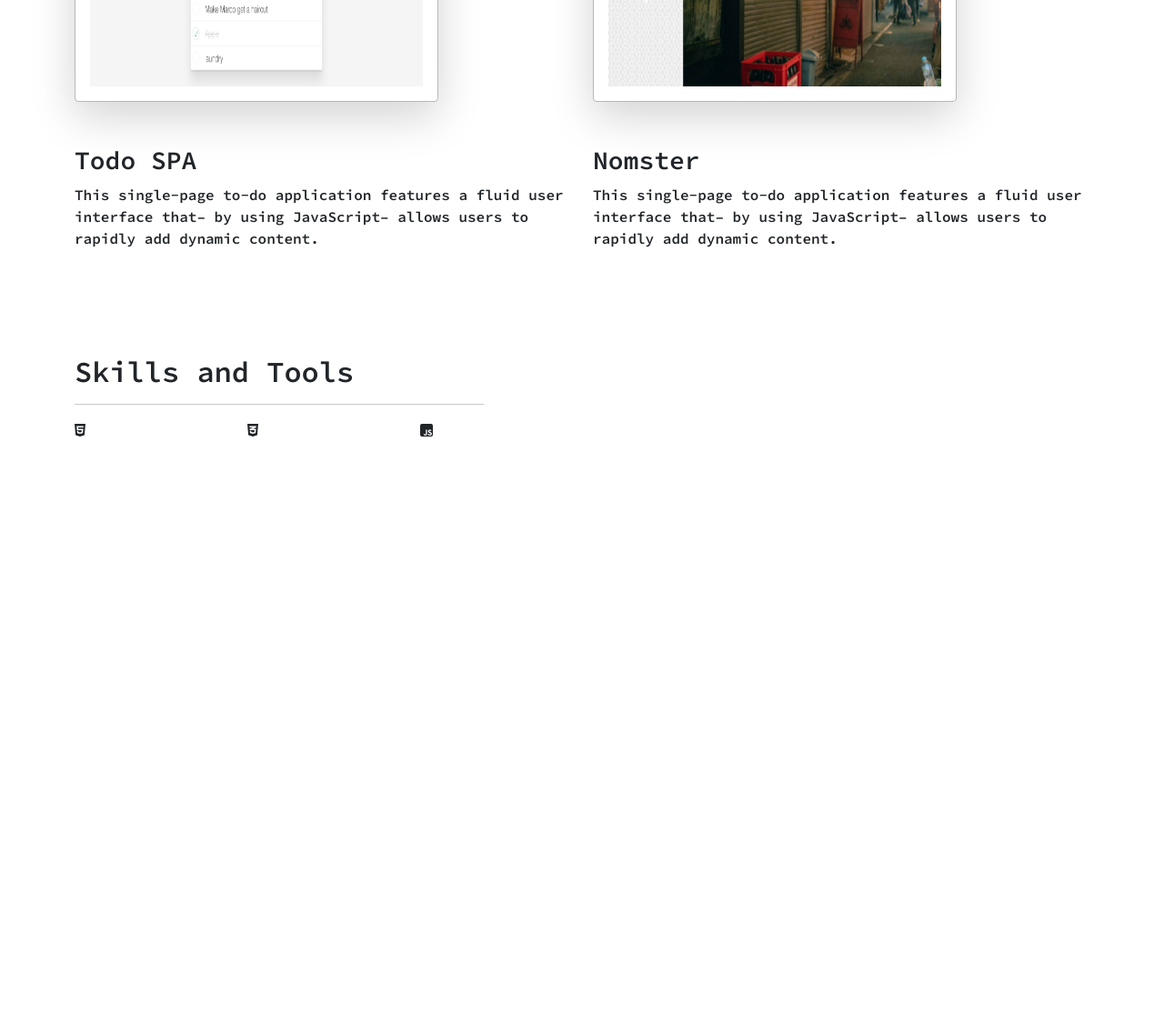
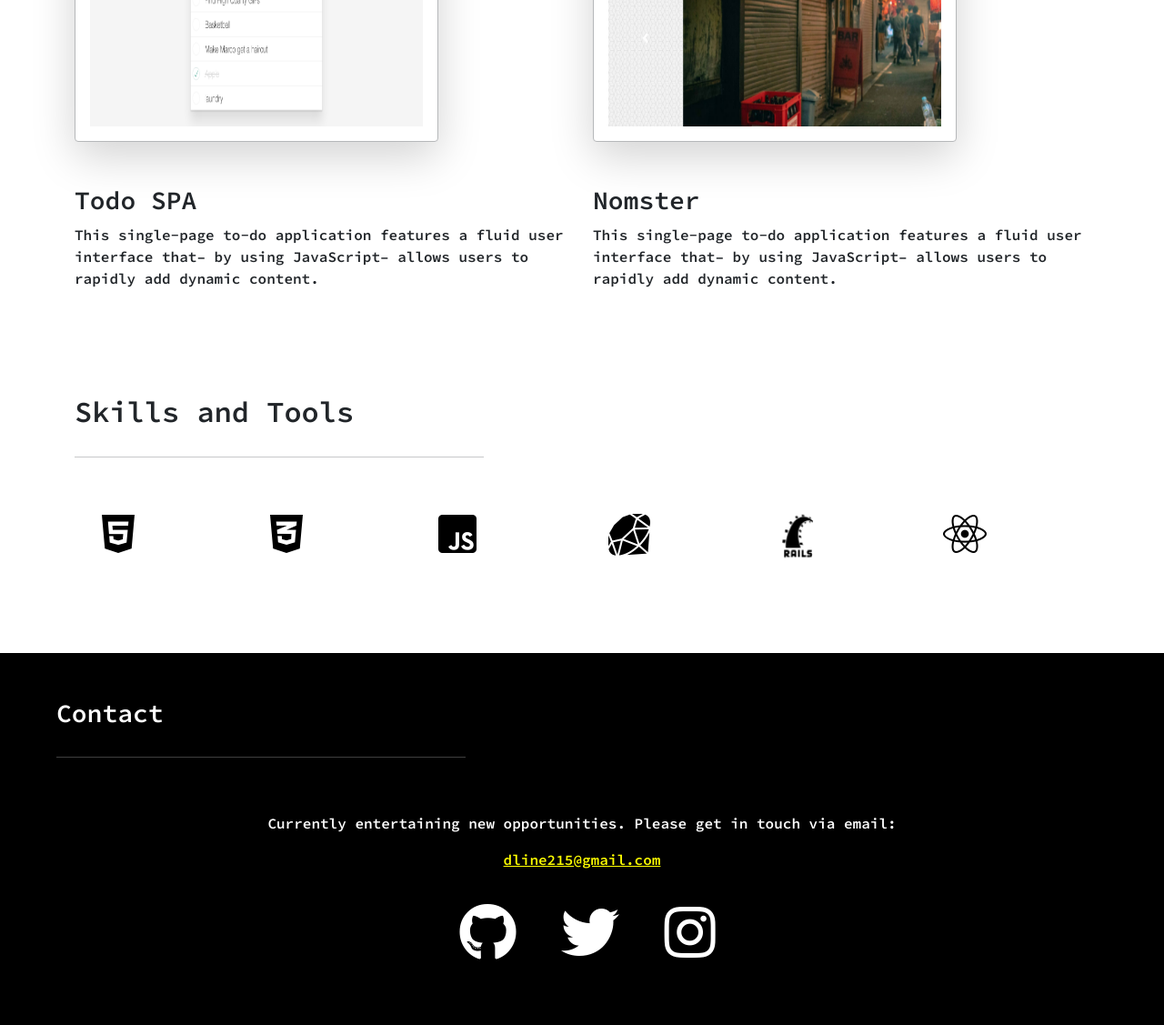
Before and after one commit to DavidLineman/new_portfolio, a plain HTML site: page index.html in a window 1280 px wide. Shown: the part 1630-2757 px from the top of the page at 91% size. Before the commit the page ends 2115 px from the top, so only its background shows below. Drawn offline with nearby package versions, Linux system fonts and the light colour scheme.

Commit message:
added links to app and social media icons

```diff
--- a/index.html
+++ b/index.html
@@ -14,6 +14,8 @@
     <link rel="stylesheet" href="style.css">
     <!-- CSS only -->
     <link href="https://cdn.jsdelivr.net/npm/bootstrap@5.1.1/dist/css/bootstrap.min.css" rel="stylesheet" integrity="sha384-F3w7mX95PdgyTmZZMECAngseQB83DfGTowi0iMjiWaeVhAn4FJkqJByhZMI3AhiU" crossorigin="anonymous">
+    <link rel="stylesheet" href="https://pro.fontawesome.com/releases/v5.10.0/css/all.css" integrity="sha384-AYmEC3Yw5cVb3ZcuHtOA93w35dYTsvhLPVnYs9eStHfGJvOvKxVfELGroGkvsg+p" crossorigin="anonymous"/>
+    <script>history.scrollRestoration = "manual"</script>
   </head>
   <body>
 
@@ -24,10 +26,10 @@
           <li><a href="#" class="nav-link">ABOUT</a></li>
           <li><a href="#apps" class="nav-link">WEB APPS</a></li>
           <li><a href="#skills" class="nav-link">SKILLS &amp; TOOLS</a></li>
-          <li class="contact"><a href="#contact" class="nav-link">CONTACT</a></li>
+          <li><a href="#contact" class="nav-link">CONTACT</a></li>
         </ul>
         <hr class="page-break"/>
-        <h3>Software Engineer</h3>
+        <h3 class="title">Software Engineer</h3>
         <p class="about-me">Lorem ipsum dolor sit amet, consectetur adipisicing elit, sed do eiusmod
           tempor incididunt ut labore et dolore magna aliqua. Ut enim ad minim veniam,
           quis nostrud exercitation ullamco laboris nisi ut aliquip ex ea commodo
@@ -41,13 +43,13 @@
       <hr class="page-break-2"/>
        <div class="row">
          <div class="col-lg">
-           <img class="gram shadow-lg p-3 mb-5 bg-white rounded" src="./images/grammable.PNG">
+           <a href="https://grammable-david-lineman.herokuapp.com/"><img class="app-img gram shadow-lg p-3 mb-5 bg-white rounded" src="./images/grammable.PNG"></a>
            <h4>Grammable</h4>
            <p>An Instagram clone that was built using industry-standard, test-driven
             development following numerous red/green/refactor cycles.</p>
          </div>
          <div class="col-lg">
-          <img class="flixter shadow-lg p-3 mb-5 bg-white rounded" src="./images/flixter.PNG">
+          <a href="https://flixter-david-lineman.herokuapp.com/"><img class="app-img flixter shadow-lg p-3 mb-5 bg-white rounded" src="./images/flixter.PNG"></a>
           <h4>Flixter</h4>
           <p>A two-sided, video-streaming marketplace platform that
             features credit card payment capabilities, user role
@@ -58,14 +60,14 @@
        </div>
        <div class="row">
          <div class="col-lg">
-           <img class="todoster shadow-lg p-3 mb-5 bg-white rounded"src="./images/todoster.png">
+           <a href="https://todo-david-lineman.herokuapp.com/"><img class="app-img todoster shadow-lg p-3 mb-5 bg-white rounded"src="./images/todoster.png"></a>
            <h3>Todo SPA</h3>
            <p>This single-page to-do application features a
             fluid user interface that– by using JavaScript–
             allows users to rapidly add dynamic content.</p>
          </div>
          <div class="col-lg">
-          <img class="nomster shadow-lg p-3 mb-5 bg-white rounded"src="./images/nomster.PNG">
+          <a href="https://nomster-david-lineman.herokuapp.com/"><img class="app-img nomster shadow-lg p-3 mb-5 bg-white rounded"src="./images/nomster.PNG"></a>
           <h3>Nomster</h3>
           <p>This single-page to-do application features a
            fluid user interface that– by using JavaScript–
@@ -76,48 +78,52 @@
 
      <div class="container" id="skills">
        <h2>Skills and Tools</h2>
-       <hr class="page-break" />
-       <div class="row">
+       <hr class="page-break-3" />
+       <div class="row icons">
          <div class="col-12 col-sm-2">
-          <i class="fab fa-html5"></i>
+          <a href="https://developer.mozilla.org/en-US/docs/Web/HTML"><i class="fab fa-html5 fa-3x" id="html"></i></a>
          </div>
          <div class="col-12 col-sm-2">
-          <i class="fab fa-css3-alt"></i>
+          <a href="https://developer.mozilla.org/en-US/docs/Web/CSS"><i class="fab fa-css3-alt fa-3x" id="css"></i></a>
         </div>
         <div class="col-12 col-sm-2">
-          <i class="fab fa-js-square"></i>
+          <a href="https://www.javascript.com/"><i class="fab fa-js-square fa-3x" id="js"></i></a>
         </div>
         <div class="col-12 col-sm-2">
-
+          <a href="https://www.ruby-lang.org/en/"><img src="./images/icons8-ruby-programming-language-50.png" class="ruby"></a>
         </div>
         <div class="col-12 col-sm-2">
-
+          <a href="https://rubyonrails.org/"><img src="./images/282804_on_ruby_rails_icon.png" class="rails"></a>
         </div>
         <div class="col-12 col-sm-2">
-
+          <a href="https://reactjs.org/"><i class="fab fa-react fa-3x"></i></a>
         </div>
        </div>
      </div>
 
+     <div class ="container-fluid contact-me">
+      <h3 class="contact-headline" id="contact">Contact</h3>
+      <hr class="white-hr" />
+      <p class="contact-info text-center">
+        Currently entertaining new opportunities.
+        Please get in touch via email:
+      </p>
+
+      <p class="text-center">
+        <a href="mailto:dline215@gmail.com" class="contact-link">
+          dline215@gmail.com
+        </a>
+      </p>
+      <ul class="social text-center">
+        <li class="social-icon"><a href="https://github.com/DavidLineman"><i class="fab fa-github fa-4x white"></i></a></li>
+        <li class="social-icon"><a href="https://twitter.com/daveline215"><i class="fab fa-twitter fa-4x white"></i></a></li>
+        <li class="social-icon"><i class="fab fa-instagram fa-4x white"></i></li>
+      </ul>
+    </div>
 
 
 
 
-
-			<!-- <div class="about">
-
-				<h1>David Lineman</h1>
-
-				<h2>SOFTWARE ENGINEER</h2>
-
-				<hr class="grey"/>
-				<p class="bio">Lorem ipsum dolor sit amet, consectetur adipisicing elit, sed do eiusmod
-				tempor incididunt ut labore et dolore magna aliqua. Ut enim ad minim veniam,
-				quis nostrud exercitation ullamco laboris nisi ut aliquip ex ea commodo
-				consequat. Duis aute irure dolor in reprehenderit in voluptate velit esse
-				cillum dolore eu fugiat nulla pariatur. Excepteur sint occaecat cupidatat non
-				proident, sunt in culpa qui officia deserunt mollit anim id est laborum.</p>
-			</div> -->
 
 
 
--- a/style.css
+++ b/style.css
@@ -5,6 +5,14 @@
 body {
   font-family: 'Source Code Pro', monospace !important;
   margin: 0;
+}
+
+.name {
+  margin-bottom: 30px;
+}
+
+.title {
+  margin-top: 50px;
 }
 
 #about {
@@ -29,6 +37,11 @@ ul {
 .nav-link {
   color: black !important;
   margin-left: -25px;
+  margin-right: 30px;
+}
+
+.nav-link:hover {
+  text-decoration: underline;
 }
 
 ul > li {
@@ -47,15 +60,21 @@ ul > li {
 
 .page-break {
   width: 450px;
+  margin-bottom: 50x;
 }
 
 #apps {
   margin-top: 100px;
 }
 
+.app-img:hover {
+  border: 2px solid black;
+}
+
 .page-break-2 {
   width: 450px;
   margin-top: 30px;
+  margin-bottom: 60px;
 }
 
 .gram {
@@ -86,6 +105,68 @@ ul > li {
   margin-bottom: 100px;
 }
 
+.icons {
+  padding-left: 30px;
+  margin-top: 30px;
+  margin-bottom: 100px;
+}
+
+.page-break-3 {
+  width: 450px;
+  margin-top: 30px;
+  margin-bottom: 60px;
+}
+
 #skills {
   margin-top: 100px;
 }
+
+.rails {
+  height: 55px;
+  width: 50px;
+}
+
+i {
+  color: black;
+}
+
+.social-icon {
+  padding: 20px;
+  margin-bottom: 50px;
+}
+
+.contact-headline {
+  color: white;
+  margin-left: 50px;
+  padding-top: 50px !important;
+
+}
+
+.white-hr {
+  color: white;
+  width: 450px;
+  margin-top: 30px;
+  margin-bottom: 60px;
+  margin-left: 50px;
+}
+
+.contact-me {
+  background-color: black;
+  margin-bottom: -30px;
+}
+
+.contact-link {
+  color: yellow;
+}
+
+.contact-link:hover {
+  color: yellowgreen;
+}
+
+.contact-info {
+  color: white;
+}
+
+.white {
+  color: white;
+}
```
Also changed, not shown: images/282804_on_ruby_rails_icon.png (added).
